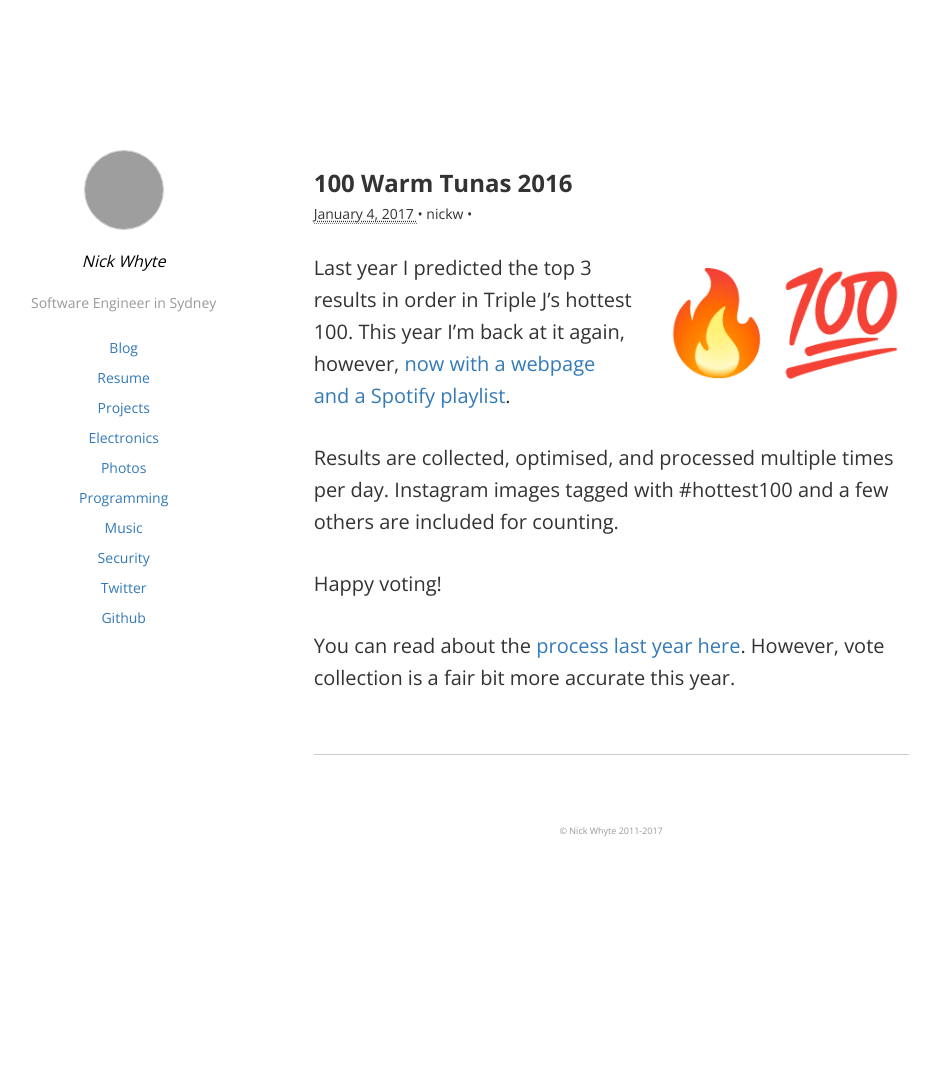
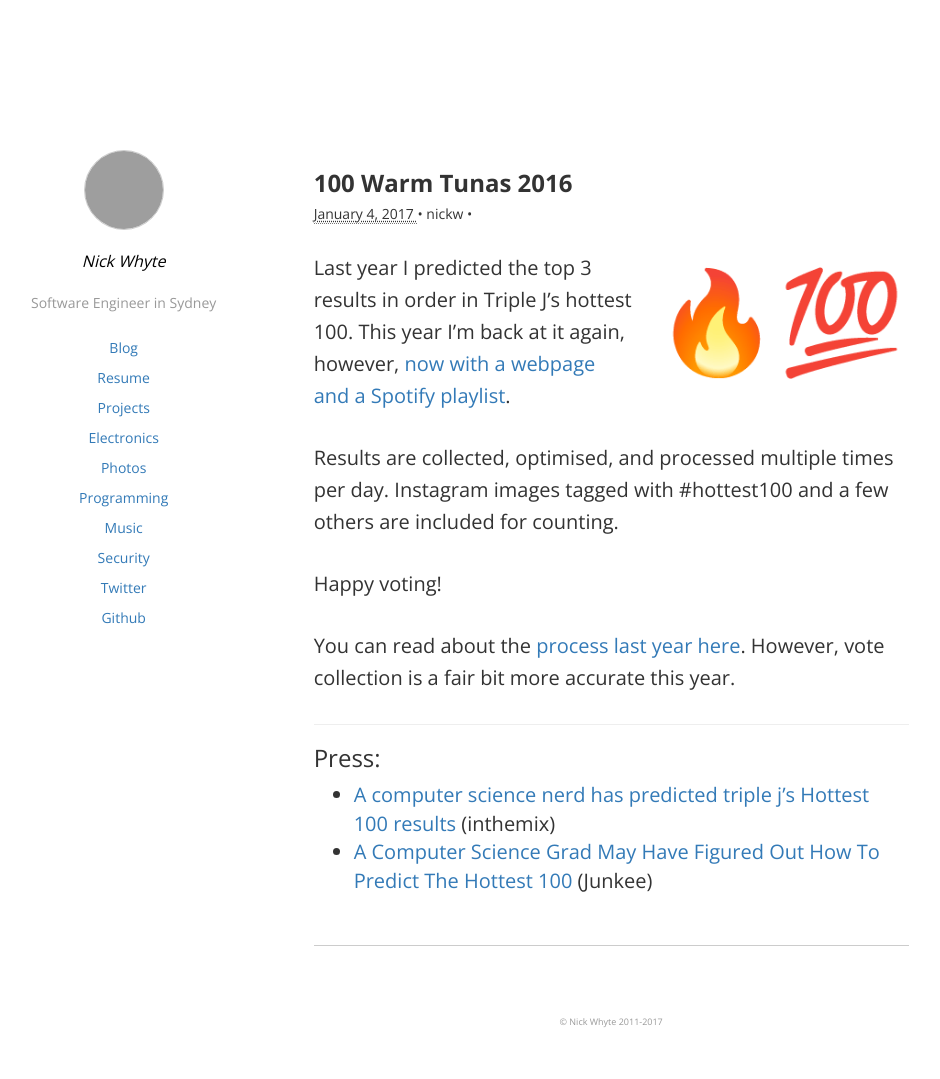
Before and after one commit to nickw444/nickw444.github.io, a Jekyll site: the page built from _posts/2017-01-04-100-warm-tunas-2016.md, in a window 1280 px wide. Shown: the whole page, without its empty margins (143-1083 px from the left). Built offline with Jekyll 4.4.1, drawn with Linux system fonts in a browser that asks for light colours; comment, search, counter and statistics services are not loaded; before the commit the page ends 900 px from its top, so only the background shows below that; grey boxes are pictures that could not be loaded.

Commit message:
Update 2017-01-04-100-warm-tunas-2016.md

```diff
--- a/_posts/2017-01-04-100-warm-tunas-2016.md
+++ b/_posts/2017-01-04-100-warm-tunas-2016.md
@@ -18,3 +18,11 @@ Results are collected, optimised, and processed multiple times per day. Instagra
 Happy voting!
 
 You can read about the <a href="https://nickwhyte.com/post/2016/predicting-triple-j-hottest-100-2015/">process last year here</a>. However, vote collection is a fair bit more accurate this year.
+
+
+---
+
+### Press:
+
+- [A computer science nerd has predicted triple j’s Hottest 100 results](http://inthemix.junkee.com/computer-science-nerd-predicted-triple-js-hottest-100-results/149015) (inthemix)
+- [A Computer Science Grad May Have Figured Out How To Predict The Hottest 100](http://junkee.com/computer-science-grad-may-figured-predict-hottest-100/92990) (Junkee)
```
